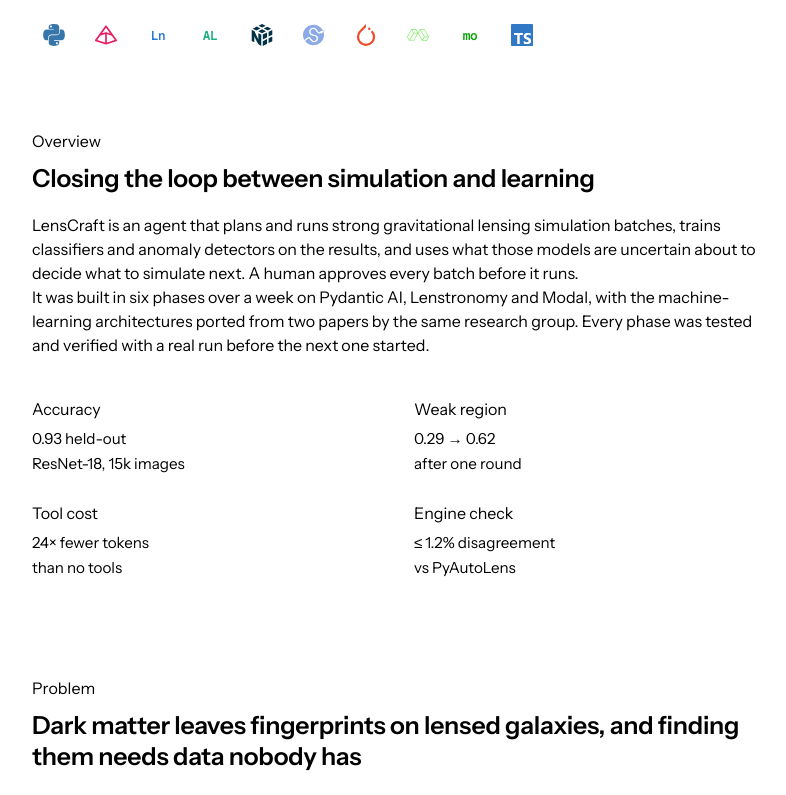
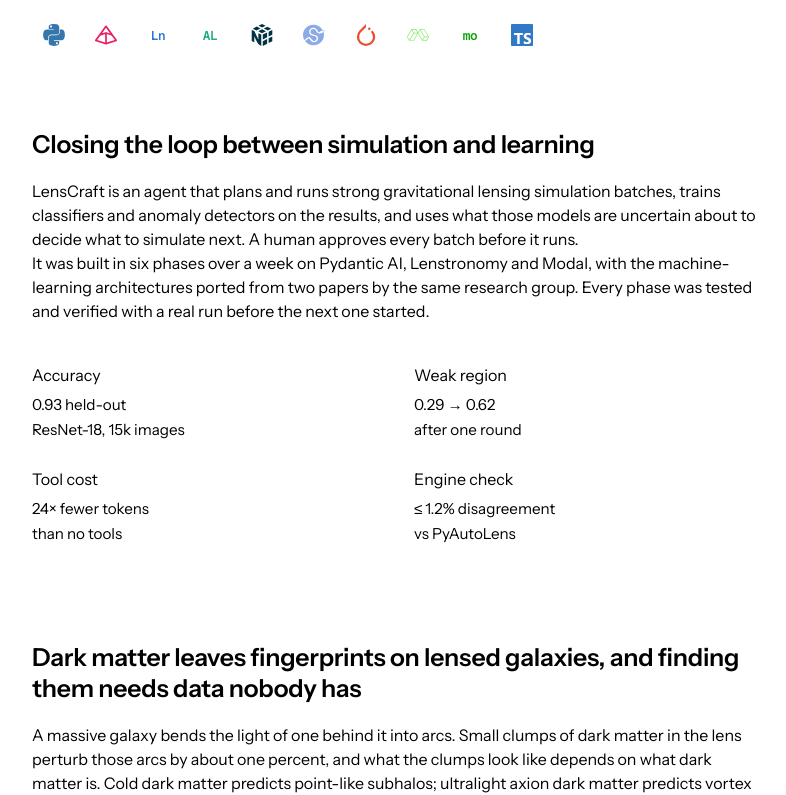
Before and after one commit to amanibobo/dlloop, a Next.js app in the folder site/: page / in a window 1280 px wide. Shown: the part 800-1595 px from the top of the page, without its empty margins (242-1028 px from the left). Built offline with nearby package versions, Linux system fonts and the light colour scheme; no server answers.

Commit message:
Site: remove section kickers

```diff
--- a/site/components/ui.tsx
+++ b/site/components/ui.tsx
@@ -2,12 +2,11 @@ import type { ReactNode } from "react";
 
 /* Column: 780px, centred, generous vertical rhythm. Sections are typographic, not boxed. */
 
-export function Section({ id, kicker, title, children }: { id: string; kicker: string; title: string; children: ReactNode }) {
+export function Section({ id, title, children }: { id: string; kicker?: string; title: string; children: ReactNode }) {
   return (
     <section id={id} className="scroll-mt-16 py-12 sm:py-16">
       <div className="mx-auto w-full max-w-195 px-6">
-        <p className="kicker">{kicker}</p>
-        <h2 className="mt-2.5 text-[1.55rem] font-semibold leading-[1.22] tracking-[-0.01em] text-ink sm:text-[1.75rem]">{title}</h2>
+        <h2 className="text-[1.55rem] font-semibold leading-[1.22] tracking-[-0.01em] text-ink sm:text-[1.75rem]">{title}</h2>
         <div className="mt-5">{children}</div>
       </div>
     </section>
```
